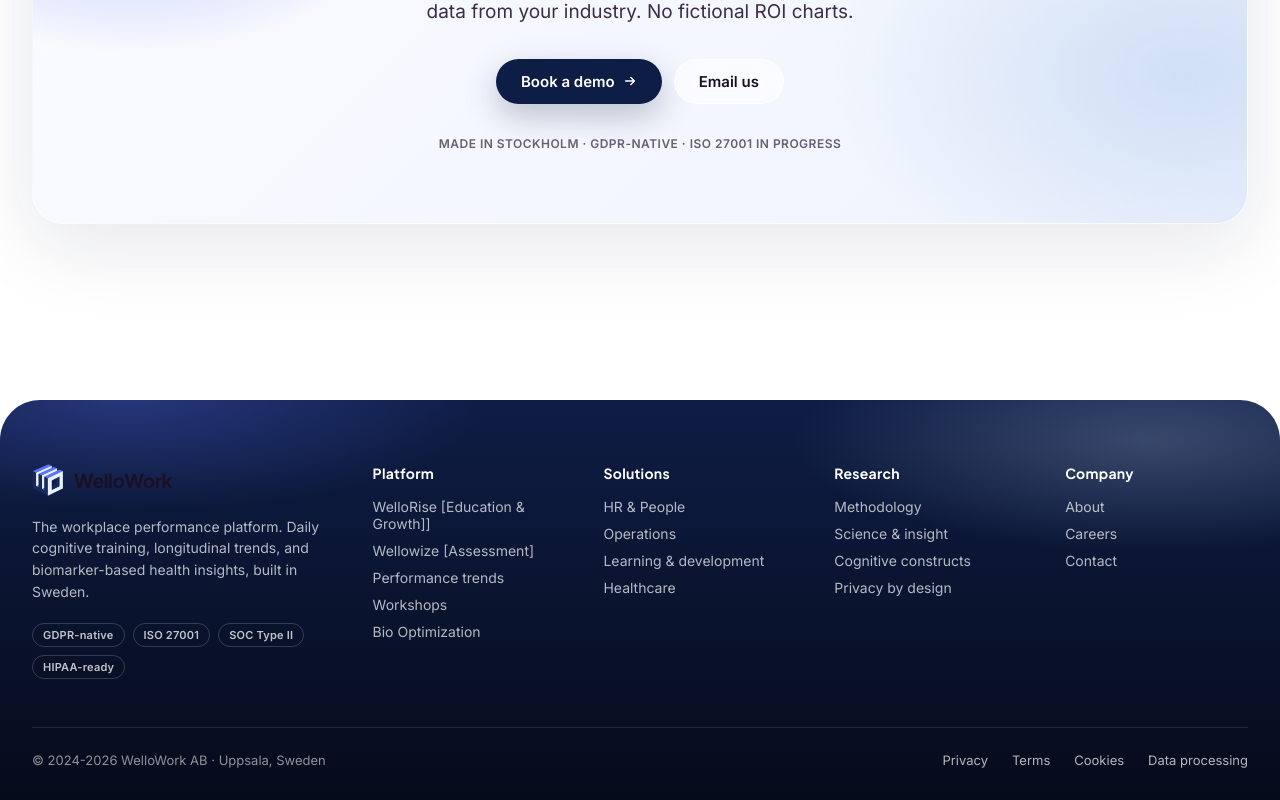
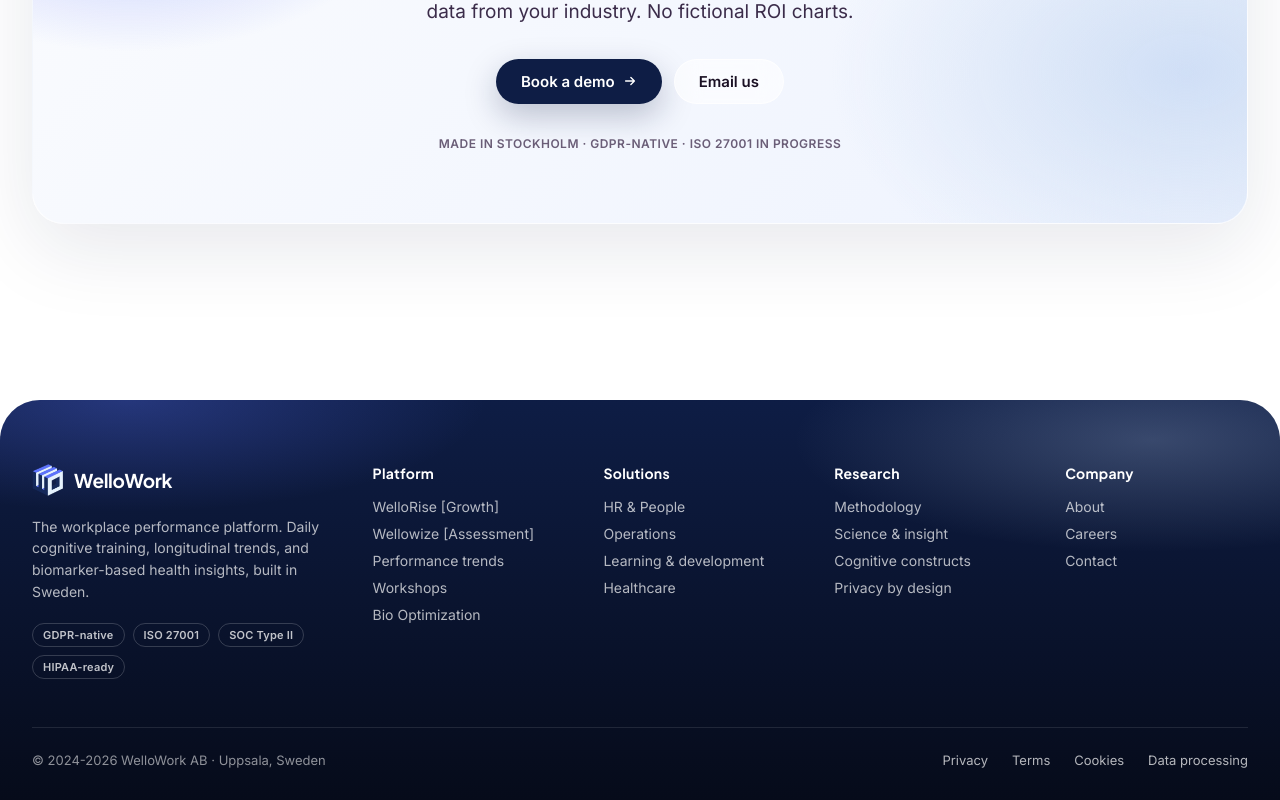
Before and after one commit to drjohn-code/WelloWork, a Next.js app: page / in a window 1280 px wide. Shown: the part 5915-6715 px from the top of the page. Built offline with nearby package versions, Linux system fonts and the light colour scheme.

Commit message:
fix: update footer logo color

```diff
--- a/app/components/SiteFooter.tsx
+++ b/app/components/SiteFooter.tsx
@@ -3,7 +3,7 @@
 const COLUMNS = [
   {
     h: "Platform",
-    items: ["WelloRise [Education & Growth]]", "Wellowize [Assessment]", "Performance trends", "Workshops", "Bio Optimization"],
+    items: ["WelloRise [Growth]", "Wellowize [Assessment]", "Performance trends", "Workshops", "Bio Optimization"],
   },
   {
     h: "Solutions",
@@ -18,6 +18,7 @@
     items: ["About", "Careers", "Contact"],
   },
 ];
+
 
 const BADGES = ["GDPR-native", "ISO 27001", "SOC Type II", "HIPAA-ready"];
 
@@ -35,9 +36,12 @@
           }}
         >
           <div>
-            <span style={{ color: "#ffffff" }}>
-              <Logo />
-            </span>
+            {/*
+                FIXED: Added the textColor="white" prop here.
+                This tells the Logo component to ignore its dark default.
+            */}
+            <Logo textColor="white" />
+
             <p
               style={{
                 marginTop: 16,
```
